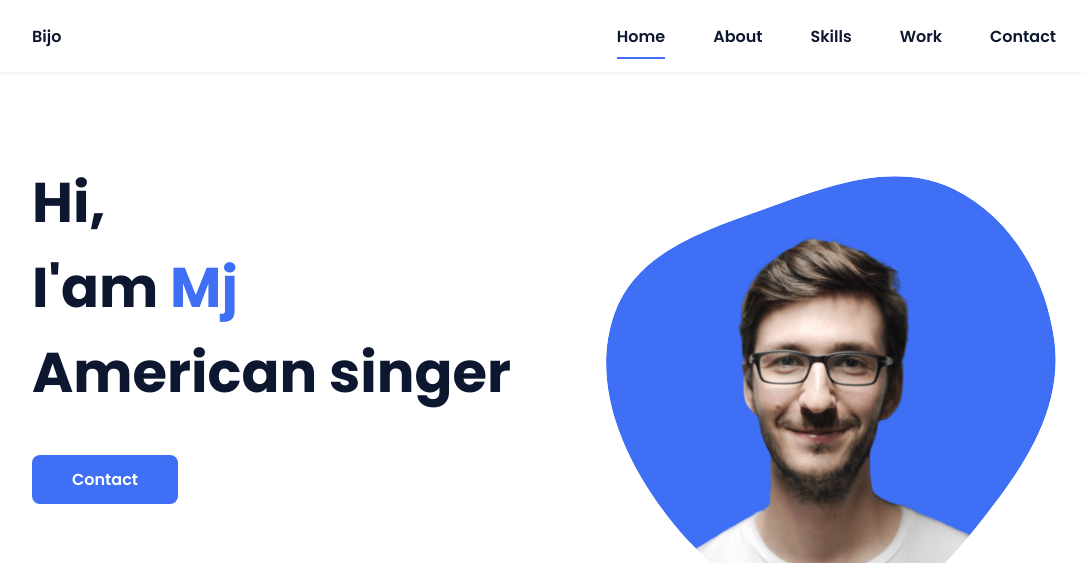
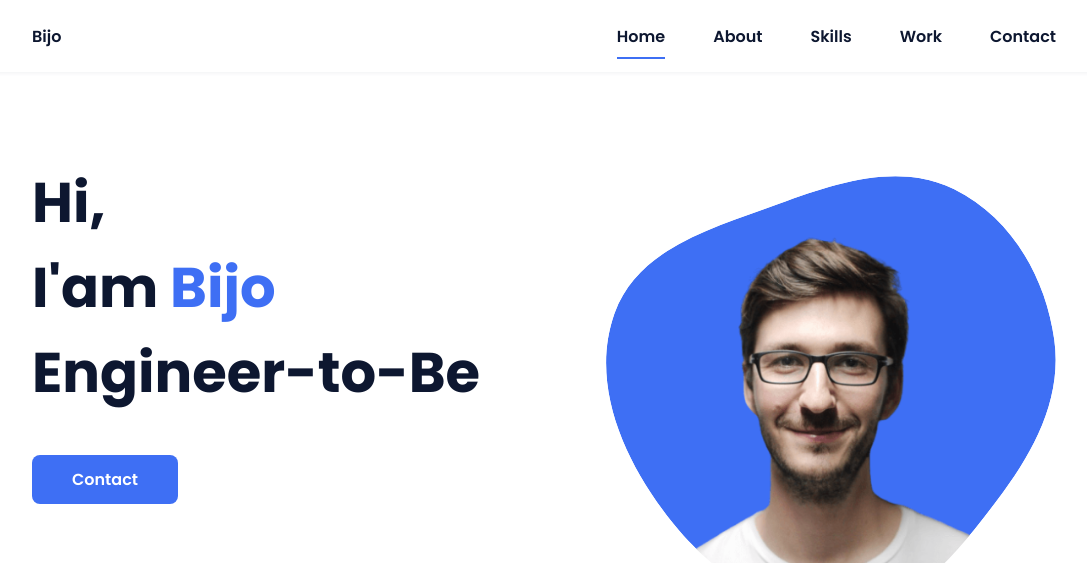
Before and after one commit to bjothomas/Bijothomas13.github.io, a plain HTML site: page index.html in a window 1280 px wide. Shown: the top 563 px of the page, without its empty margins (96-1183 px from the left). Drawn offline with nearby package versions, Linux system fonts and the light colour scheme.

Commit message:
Update index.html

```diff
--- a/index.html
+++ b/index.html
@@ -39,7 +39,7 @@
             <!--===== HOME =====-->
             <section class="home bd-grid" id="home">
                 <div class="home__data">
-                    <h1 class="home__title">Hi,<br>I'am <span class="home__title-color">Mj</span><br> American singer</h1>
+                    <h1 class="home__title">Hi,<br>I'am <span class="home__title-color">Bijo</span><br>Engineer-to-Be</h1>
 
                     <a href="www.mj.com" class="button">Contact</a>
                 </div>
@@ -186,7 +186,7 @@
 
         <!--===== FOOTER =====-->
         <footer class="footer">
-            <p class="footer__title">Marlon</p>
+            <p class="footer__title">Bijo</p>
             <div class="footer__social">
                 <a href="#" class="footer__icon"><i class='bx bxl-facebook' ></i></a>
                 <a href="#" class="footer__icon"><i class='bx bxl-instagram' ></i></a>
```
